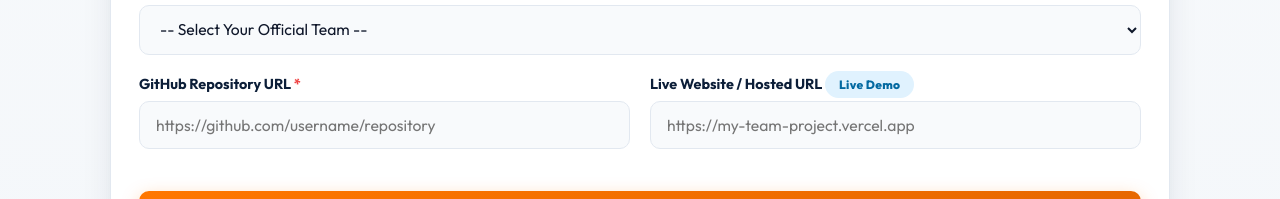
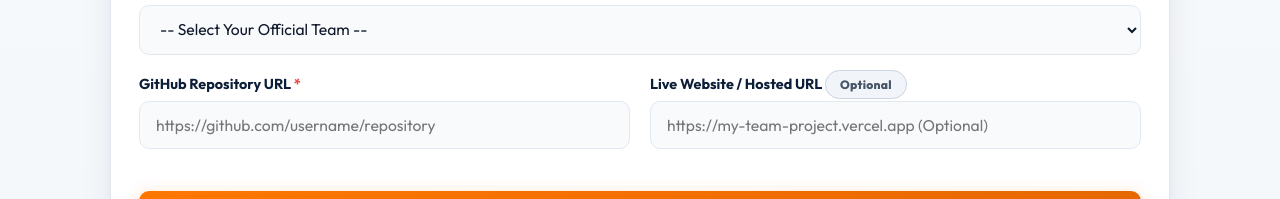
Before and after one commit to sarvasva-dev/CODEFORNATION, a website: page submit.html in a window 1280 px wide. Shown: the part 430-629 px from the top of the page. Drawn offline with Linux system fonts and the light colour scheme; no server answers.

Commit message:
fix: make Live Website URL field non-compulsory (optional) on submission form

```diff
--- a/submit.html
+++ b/submit.html
@@ -78,8 +78,8 @@
           </div>
 
           <div class="form-group">
-            <label for="liveUrlInput">Live Website / Hosted URL <span class="badge" style="background:#E0F2FE; color:#0369A1; font-size:0.75rem;">Live Demo</span></label>
-            <input type="url" id="liveUrlInput" placeholder="https://my-team-project.vercel.app">
+            <label for="liveUrlInput">Live Website / Hosted URL <span class="badge" style="background:#F1F5F9; color:#475569; font-size:0.75rem; border:1px solid #CBD5E1;">Optional</span></label>
+            <input type="url" id="liveUrlInput" placeholder="https://my-team-project.vercel.app (Optional)">
           </div>
         </div>
 
```
